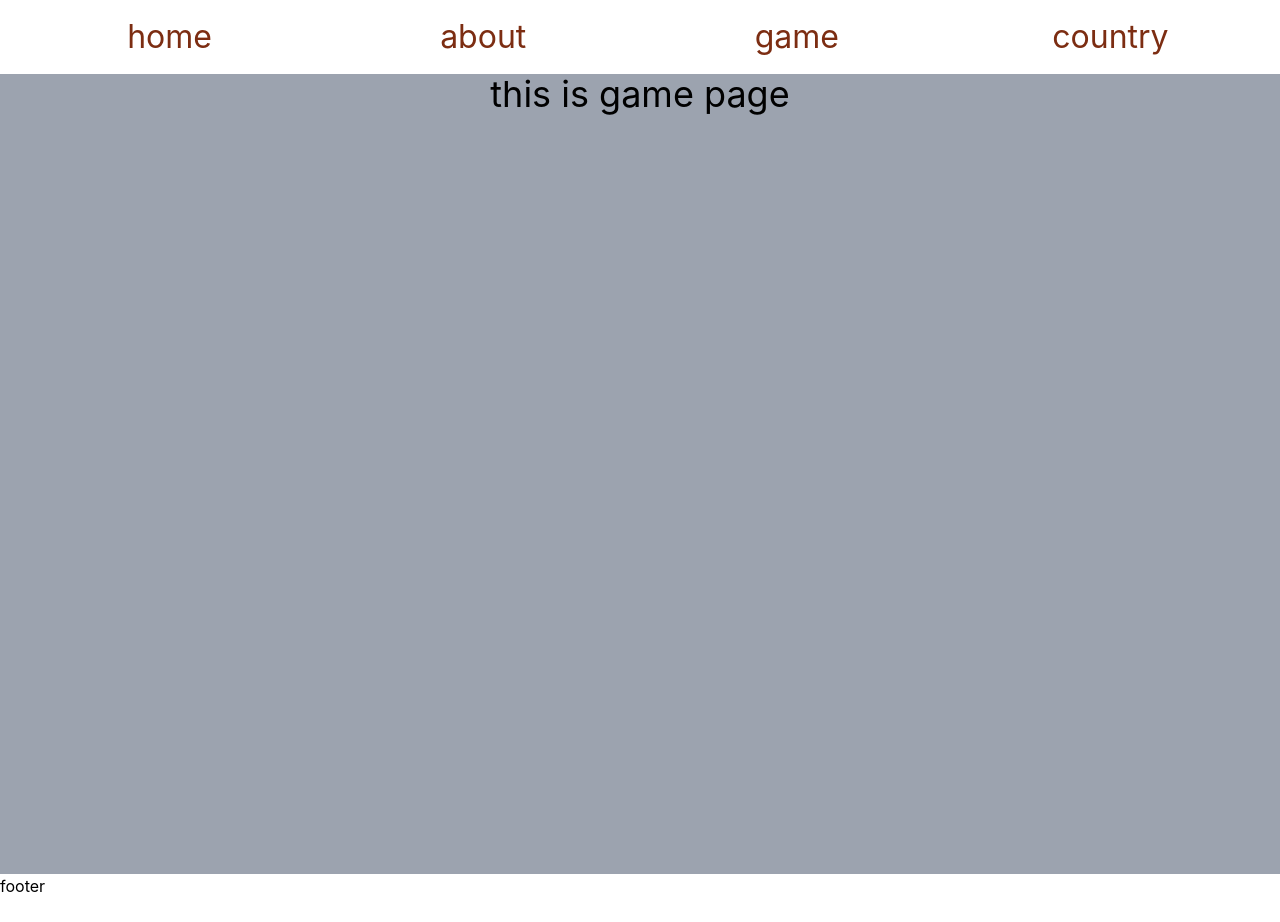
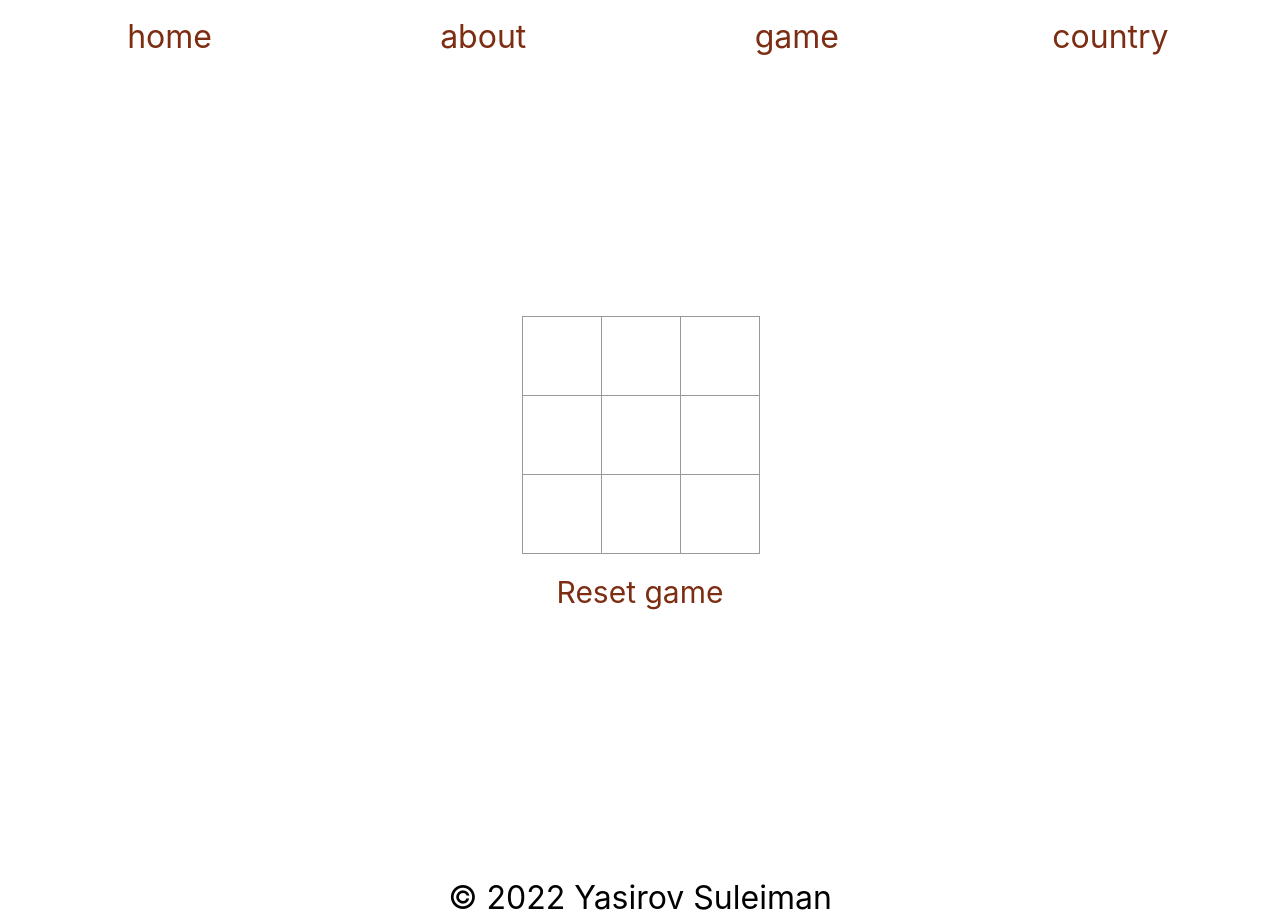
Before and after one commit to Ya903040/front-final-2022, a React (Create React App) app: page /front-final-2022/game in a window 1280 px wide. Before the commit the page ends 898 px from the top, so only its background shows below. Built offline with nearby package versions, Linux system fonts and the light colour scheme.

Commit message:
adding game

```diff
--- a/src/components/screens/home/MainR.jsx
+++ b/src/components/screens/home/MainR.jsx
@@ -5,7 +5,7 @@ import About from "./pages/About";
 import Game from "./pages/Game";
 import Country from "./pages/Country";
 import ErrorPage from "./pages/ErrorPage";
-import './style/style.css';
+import './pages/style/style.css';
 
 const MainR = () => {
     return <Router>
@@ -26,7 +26,7 @@ const MainR = () => {
 
         <footer>
             <div>
-                <p>footer</p>
+                <p className='text-center' id='copyRight'>&copy; 2022 Yasirov Suleiman</p>
             </div>
         </footer>
     </Router>;
--- a/src/components/screens/home/pages/About.jsx
+++ b/src/components/screens/home/pages/About.jsx
@@ -7,7 +7,7 @@ const About = () => {
     return(
         <div className='bg-gray-400 w-full h-screen'>
             <p className="text-center justify-center text-4xl" >about this web-site</p>
-            <button onClick={() => {navigate(('/'))}} className='text-orange-900 hover:text-purple-800 transition-colors easy-in-out duration-300'>
+            <button onClick={() => {navigate(('/front-final-2022/'))}} className='text-orange-900 hover:text-purple-800 transition-colors easy-in-out duration-300'>
                 change to home page
             </button>
         </div>
--- a/src/components/screens/home/pages/Game.jsx
+++ b/src/components/screens/home/pages/Game.jsx
@@ -1,11 +1,213 @@
 import React from "react";
+import Board from './gameThings/Board'
+import './style/style.css'
 
-const Game = () => {
-    return(
-        <div className='bg-gray-400 w-full h-screen'>
-            <p className="text-center justify-center text-4xl" >this is game page</p>
-        </div>
-    );
+class Game extends React.Component {
+    /**
+     * Initial state of the game
+     */
+    initialize = () => {
+        return {
+            history: [
+                {
+                    squares: Array(9).fill(null),
+                    location: {
+                        col: 0,
+                        row: 0
+                    },
+                    active: false,
+                    moveNumber: 0
+                }
+            ],
+            xIsNext: true,
+            stepNumber: 0,
+            toggle: false
+        };
+    };
+
+    state = this.initialize();
+
+    reset = () => {
+        this.setState(this.initialize());
+    };
+
+    jumpTo = step => {
+        let history = this.state.history;
+
+        history.forEach(item => {
+            item.active = false;
+        });
+
+        history[step].active = true;
+        this.setState({
+            history: history,
+            stepNumber: step,
+            xIsNext: step % 2 === 0
+        });
+    };
+
+    handleClick = i => {
+        /**
+         * If we jumped to some previous step, and then make
+         * a new move from that point, we throw away all "future"
+         * history that will now become irrelevant.
+         *
+         * slice(startingPoint, endPoint)
+         *
+         * startingPoint - Array index from where the "slicing" starts.
+         * endPoint - All array indices less than endPoint will be included in "slicing"
+         */
+        const history = this.state.history.slice(0, this.state.stepNumber + 1);
+        const current = history[history.length - 1];
+        const squares = current.squares.slice();
+        const columns = 3;
+
+        /**
+         * Calculate location of square when clicked
+         */
+        const col = Math.floor(i % columns) + 1;
+        const row = Math.floor(i / columns) + 1;
+
+        if (this.calculateWinner(squares) || squares[i]) {
+            return;
+        }
+
+        squares[i] = this.state.xIsNext ? "X" : "O";
+
+        /**
+         * concat() method does not mutate the Array
+         * unlike Array.push().
+         */
+        this.setState(prevState => ({
+            history: history.concat([
+                {
+                    squares: squares,
+                    location: {
+                        col: col,
+                        row: row
+                    },
+                    active: false,
+                    moveNumber: history.length
+                }
+            ]),
+            xIsNext: !prevState.xIsNext,
+            stepNumber: history.length
+        }));
+    };
+
+
+
+    calculateWinner = (squares) => {
+        const lines = [
+            [0, 1, 2],
+            [3, 4, 5],
+            [6, 7, 8],
+            [0, 3, 6],
+            [1, 4, 7],
+            [2, 5, 8],
+            [0, 4, 8],
+            [2, 4, 6]
+        ];
+        let result = {
+            status: "",
+            win: {}
+        };
+        for (let i = 0; i < lines.length; i++) {
+            const [a, b, c] = lines[i];
+            if (
+                squares[a] &&
+                squares[a] === squares[b] &&
+                squares[a] === squares[c]
+            ) {
+                result = {
+                    status: "win",
+                    win: { player: squares[a], squares: [a, b, c] }
+                };
+                return result;
+            }
+        }
+        let tempSq = squares.filter(item => item === null);
+        if (tempSq.length === 0) {
+            result = { status: "draw", win: {} };
+            return result;
+        }
+        return null;
+    };
+
+    render() {
+        const history = this.state.history;
+        const current = history[this.state.stepNumber];
+        const result = this.calculateWinner(current.squares);
+        const gameStatus = result && result.status ? result.status : null;
+
+        const moves = history.map((move, index) => {
+            const desc = index ? "Go to move #" + index : "Go to game start";
+
+            let active = " ";
+            if (move.active) {
+                active = "active";
+            } else {
+                active = "normal";
+            }
+            return (
+                <li key={index}>
+                    <button
+                        className={active}
+                        key={`${move.location.col}_${move.location.row}`}
+                        onClick={() => this.jumpTo(index)}
+                    >
+                        {`${desc} (${move.location.col}, ${move.location.row})`}
+                    </button>
+                </li>
+            );
+        });
+
+
+        moves.sort((a, b) => {
+            if (this.state.toggle) {
+                return b.key - a.key;
+            } else {
+                return a.key - b.key;
+            }
+        });
+
+
+
+
+        return (
+            <div className="game flex h-screen justify-center items-center text-xl ">
+                {
+                    gameStatus === "draw" ? (
+                        <div className="draw text-4xl text-center">
+                            <h2>Draw!</h2>
+                            <button onClick={() => this.reset()} className='p-2 border-solid border-2 border-sky-500 rounded-xl text-4xl'>Play again</button>
+                        </div>
+                    ) : (
+
+                        <div className="game-board">
+                            <Board
+                                squares={current.squares}
+                                winningSquares={gameStatus === "win" ? result.win.squares : []}
+                                onClick={(i, col, row) => this.handleClick(i, col, row)}
+                            />
+                            {
+                                gameStatus === "win" ? (
+                                    <div className="win">
+                                        <h2 className='p-3'>{`"${result.win.player}" is winner!`} </h2>
+                                        <button onClick={() => this.reset()} className='p-2 border-solid border-2 border-sky-500 rounded-xl text-4xl'>Play again</button>
+                                    </div>
+                                ) : (
+                                    <div className="text-center ">
+                                        <button onClick={() => this.reset()} className=' p-5 text-3xl text-orange-900 hover:text-purple-800 transition-colors easy-in-out duration-300'>Reset game</button>
+                                    </div>
+                                )}
+                        </div>
+                    )}
+
+
+            </div>
+        );
+    }
 }
 
-export default Game
+export default Game;
--- /dev/null
+++ b/src/components/screens/home/pages/gameThings/Board.jsx
@@ -0,0 +1,73 @@
+import React from "react";
+import "../style/style.css";
+import Square from "./Square";
+
+class Board extends React.Component {
+    highlightSquares = i => {
+        if (this.props.winningSquares.length > 0) {
+            if (this.props.winningSquares.indexOf(i) > -1) {
+                return "square winningSquares";
+            } else {
+                return "square";
+            }
+        } else {
+            return "square";
+        }
+    };
+
+    renderSquare(i) {
+        let highlight = this.highlightSquares(i);
+        return (
+            <Square
+                key={i}
+                highlightWinSquares={highlight}
+                value={this.props.squares[i]}
+                updateStateOnClick={() => this.props.onClick(i)}
+            />
+        );
+    }
+
+    generateRow = (index, max) => {
+        let rows = [];
+
+        for (index; index < max; index++) {
+            rows.push(this.renderSquare(index));
+        }
+        return rows;
+    };
+
+    generateBoard = (columns, rows) => {
+        let board = [];
+
+        /**
+         * Generate (col * row, here, 3 * 3 = 9) squares
+         */
+        for (let i = 0; i < columns * rows; i++) {
+            /**
+             * Generate columns.
+             *
+             * Only allow multiples of "number of columns".
+             * For example, if number of columns is 3, then,
+             * 3, 6, 9.
+             */
+            if (i % columns === 0) {
+                board.push(
+                    <div className="board-row" key={i}>
+                        {this.generateRow(i, i + columns)}
+                    </div>
+                );
+            }
+        }
+        return board;
+    };
+
+    render() {
+        return (
+            <div>
+                <div>{this.generateBoard(3, 3)}</div>
+            </div>
+        );
+    }
+}
+
+export default Board;
--- /dev/null
+++ b/src/components/screens/home/pages/gameThings/Square.jsx
@@ -0,0 +1,14 @@
+import React from "react";
+
+const Square = props => {
+    return (
+        <button
+            className={props.highlightWinSquares}
+            onClick={props.updateStateOnClick}
+        >
+            {props.value}
+        </button>
+    );
+};
+
+export default Square;
--- /dev/null
+++ b/src/components/screens/home/pages/style/style.css
@@ -0,0 +1,72 @@
+@tailwind base;
+@tailwind components;
+@tailwind utilities;
+
+
+#navBar{
+    font-size: 2rem;
+    text-align: center;
+    grid-template-columns: repeat(auto-fit, minmax(300px, 1fr));
+    display: grid;
+    padding: 0.8rem;
+
+}
+
+.inactive {
+    font-weight: normal;
+}
+
+
+
+.board-row:after {
+    clear: both;
+    content: "";
+    display: table;
+}
+
+
+
+.square {
+    background: #fff;
+    border: 1px solid #999;
+    float: left;
+    font-size: 24px;
+    font-weight: bold;
+    line-height: 34px;
+    margin-right: -1px;
+    margin-top: -1px;
+    padding: 0;
+    text-align: center;
+    height: 5rem;
+    width: 5rem;
+}
+
+.square:focus {
+    outline: none;
+}
+
+
+
+.winningSquares {
+    color: #000;
+    background: rgb(142, 252, 99);
+}
+
+
+
+.win {
+    text-align: center;
+
+}
+
+
+
+.game {
+    display: flex;
+    flex-direction: row;
+}
+
+
+#copyRight{
+    font-size: 2rem;
+}
--- a/src/components/screens/home/style/style.css
+++ /dev/null
@@ -1,13 +0,0 @@
-@tailwind base;
-@tailwind components;
-@tailwind utilities;
-
-
-#navBar{
-    font-size: 2rem;
-    text-align: center;
-    grid-template-columns: repeat(auto-fit, minmax(300px, 1fr));
-    display: grid;
-    padding: 0.8rem;
-
-}
```
Also changed, not shown: src/index.css (line endings or trailing spaces).
